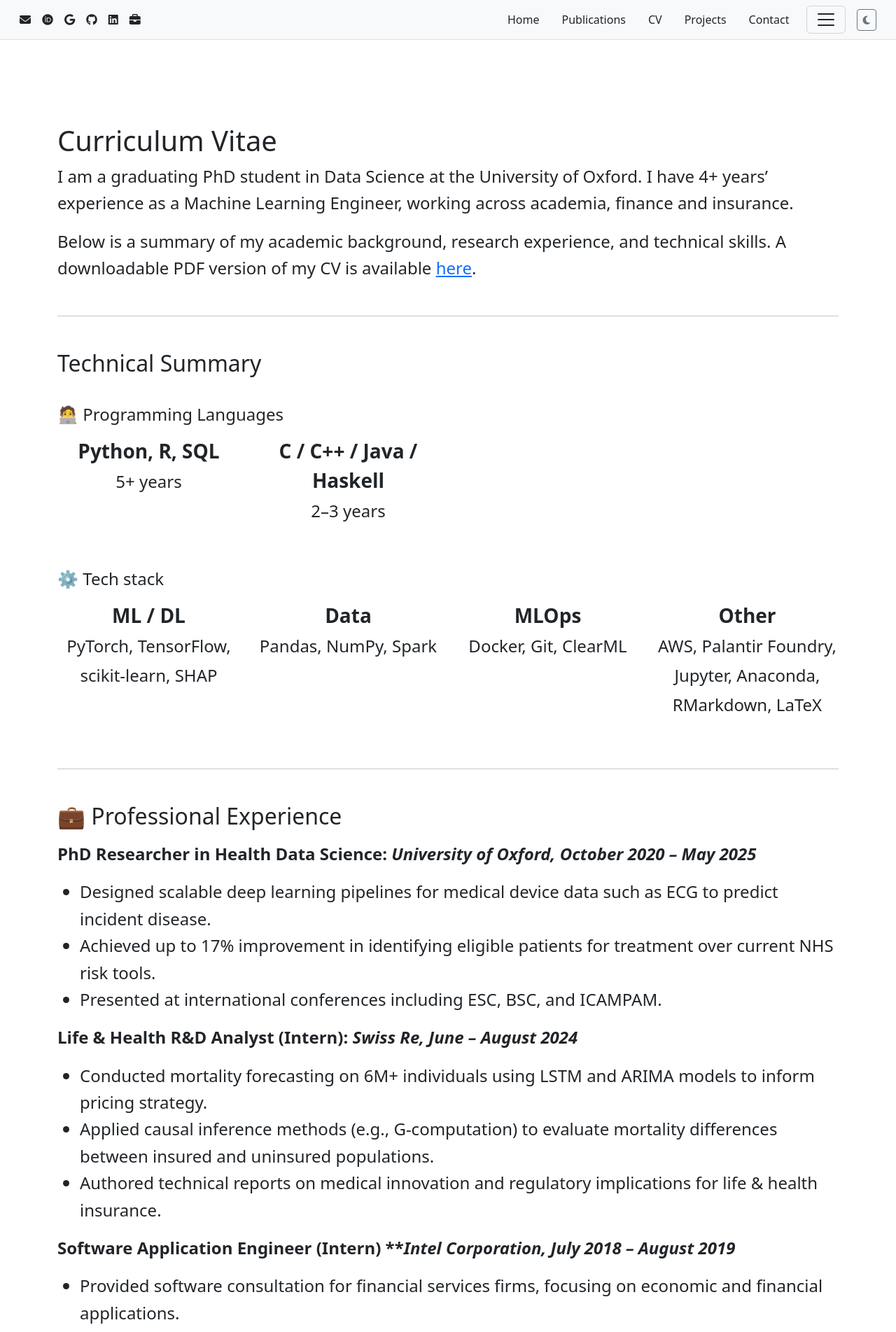
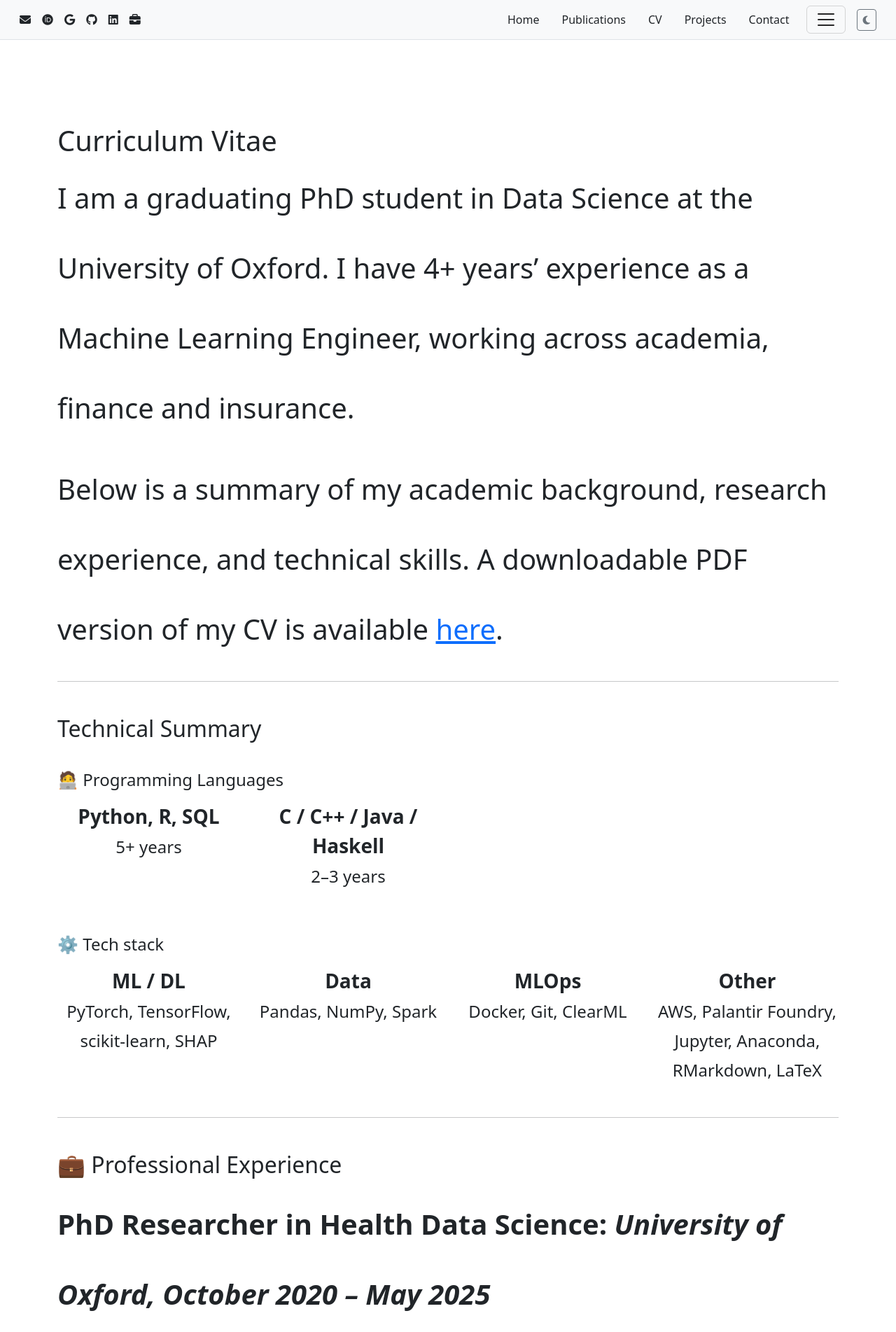
Before and after one commit to Ads98/Ads98.github.io, a Jekyll site: the page built from _pages/CV.md, in a window 1280 px wide. Shown: the top 1903 px of the page at 70% size. Built offline with Jekyll 4.4.1, drawn with Linux system fonts in a browser that asks for light colours; some of the changed text lies outside the part shown.

Commit message:
CV formating

```diff
--- a/_pages/CV.md
+++ b/_pages/CV.md
@@ -92,6 +92,19 @@ _University of Nottingham, September 2016 – July 2020_
 - *Swiss Re Institute*. [_The current landscape of Alzheimer's disease in Life & Health Insurance_](https://www.swissre.com/reinsurance/insights/alzheimers-disease-growing-development.html)
 
 
+<hr>
+
+## 🎤 Invited Talks
+
+- **European Society of Cardiology Congress** — August 2024
+- **British Cardiovascular Society Annual Conference** — June 2024
+  _Best of the Best oral presentation award (x2)_
+
+- **International Society for the Measurement of Physical Activity** — June 2024
+- **BHF Centre for Research Excellence Symposium** — November 2023
+
+<hr>
+
 
 <hr>
 ## 🏆 Awards
@@ -110,18 +123,6 @@ _July 2017, July 2018_
 
 
 
-<hr>
-
-## 🎤 Invited Talks
-
-- **European Society of Cardiology Congress** — August 2024
-- **British Cardiovascular Society Annual Conference** — June 2024
-  _Best of the Best oral presentation award (x2)_
-
-- **International Society for the Measurement of Physical Activity** — June 2024
-- **BHF Centre for Research Excellence Symposium** — November 2023
-
-<hr>
 
 ## 🤝 Outreach & Leadership
 
--- a/assets/css/custom.css
+++ b/assets/css/custom.css
@@ -161,7 +161,7 @@ body.dark-mode .text-muted {
 
 /* 📝 Extra spacing between sections in CV page */
 .cv-page hr {
-  margin-top: 3rem;
+  margin-top: 1.5rem;
   margin-bottom: 3rem;
 }
 
@@ -173,6 +173,6 @@ body.dark-mode .text-muted {
 
 .cv-page p,
 .cv-page li {
-  font-size: 1.5rem;
-  line-height: 1.6;
+  font-size: 2.5rem;
+  line-height: 2.5;
 }
```
